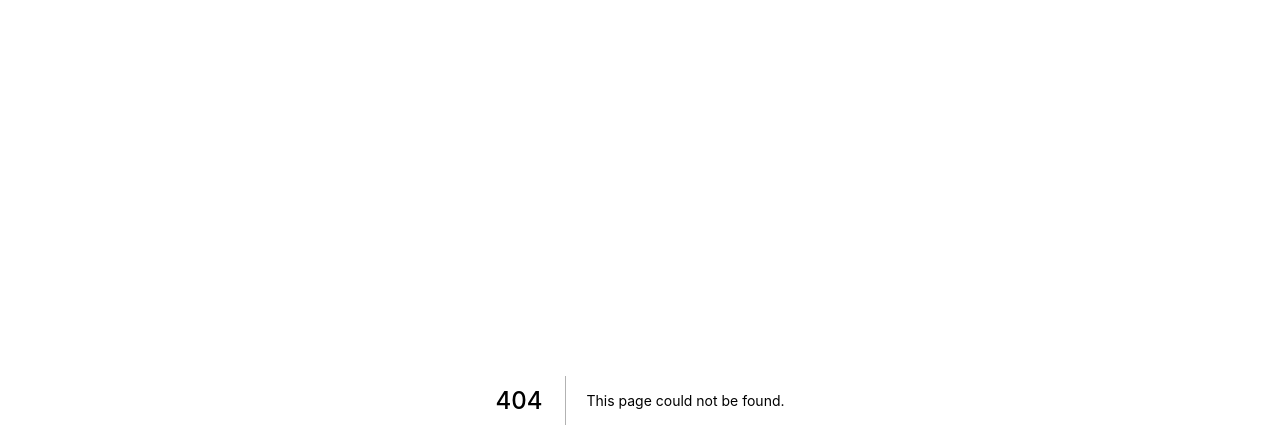
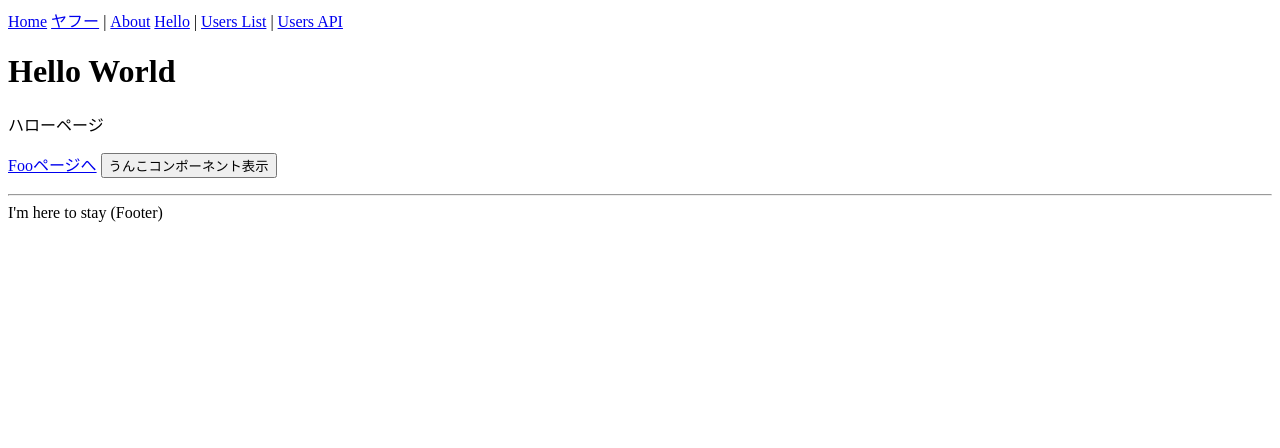
Before and after one commit to JUNoym/nursing-app-frontend, a Next.js app: page /hello in a window 1280 px wide. Before the commit this address had no page. Shown: the top 448 px of the page. Built offline with nearby package versions, Linux system fonts and the light colour scheme.

Commit message:
📝  ハローページ制作

```diff
--- a/components/Layout.tsx
+++ b/components/Layout.tsx
@@ -26,6 +26,9 @@ const Layout = ({ children, title = 'This is the default title' }: Props) => (
         <Link href="/about">
           <a>About</a>
         </Link>{' '}
+        <Link href="/hello">
+          <a>Hello</a>
+        </Link>{' '}
         |{' '}
         <Link href="/users">
           <a>Users List</a>
--- /dev/null
+++ b/components/shit.tsx
@@ -0,0 +1,12 @@
+import React from 'react'
+
+const shit = () => {
+    return (
+        <div>
+            <h1>うんこコンポーネント</h1>
+            <p>💩</p>
+        </div>
+    )
+}
+
+export default shit
--- /dev/null
+++ b/pages/hello.tsx
@@ -0,0 +1,26 @@
+import Link from 'next/link'
+import Layout from '../components/Layout'
+import Shit from '../components/shit'
+
+export const disPlatShit = () => {
+    return (
+        <Shit />
+    )
+}
+
+const HelloPage = () => (
+
+    <Layout title="About | Next.js + TypeScript Example">
+        <h1>Hello World</h1>
+        <p>ハローページ</p>
+        <p>
+            <Link href="/foo">
+                <a>Fooページへ</a>
+            </Link>{' '}
+
+            <button onClick={disPlatShit}>うんこコンポーネント表示</button>
+        </p>
+    </Layout>
+)
+
+export default HelloPage
--- /dev/null
+++ b/pages/shit.tsx
@@ -0,0 +1,11 @@
+import Link from 'next/link'
+import Layout from '../components/Layout'
+
+const HelloPage = () => (
+    <Layout title="About | Next.js + TypeScript Example">
+        <h1>うんこページ</h1>
+        <p>💩</p>
+    </Layout>
+)
+
+export default HelloPage
```
Also changed, not shown: pages/foo.tsx (added, +16 -0 lines).
